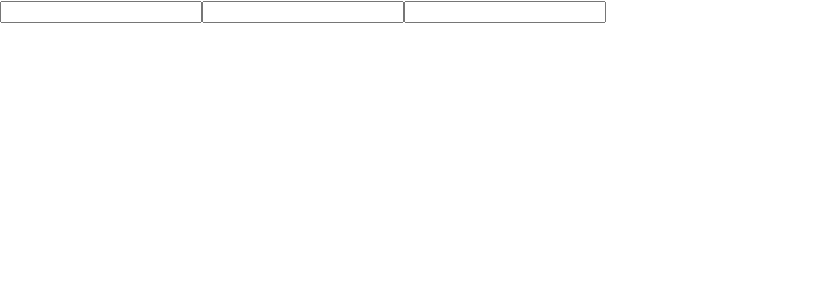
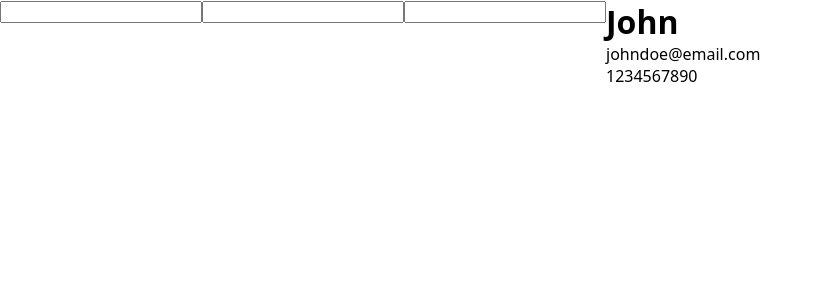
Before and after one commit to ImExtraPolite3/resume-builder, a React (Vite) app: page / in a window 1280 px wide. Shown: the top 300 px of the page, without its empty margins (0-823 px from the left). Built offline with nearby package versions, Linux system fonts and the light colour scheme.

Commit message:
complete general section

```diff
--- a/src/App.jsx
+++ b/src/App.jsx
@@ -1,14 +1,38 @@
+import { useState } from 'react';
 import GeneralInfo from './components/General';
 import UserOutput from './components/UserOutput';
 
 function App() {
+  const [general, setGeneral] = useState({
+    name: 'John',
+    email: 'johndoe@email.com',
+    phoneNumber: '1234567890',
+  });
+
+  const handleGeneral = (e) => {
+    const { id, value } = e.target;
+
+    setGeneral((prevText) => ({
+      ...prevText,
+      [id]: value,
+    }));
+  };
+
   return (
     <>
       <div className="user-input">
-        <GeneralInfo />
+        <div className="general-input">
+          <GeneralInfo onChange={handleGeneral} />
+        </div>
       </div>
       <div className="user-output">
-        <UserOutput />
+        <div className="general-output">
+          <UserOutput
+            generalName={general.name}
+            generalEmail={general.email}
+            generalPhoneNumber={general.phoneNumber}
+          />
+        </div>
       </div>
     </>
   );
--- a/src/components/General.jsx
+++ b/src/components/General.jsx
@@ -1,5 +1,5 @@
 const generalInfo = {
-  idName: ['full-name', 'email', 'phone-number'],
+  idName: ['name', 'email', 'phoneNumber'],
   type: ['text', 'email', 'number'],
 };
 
@@ -8,9 +8,7 @@ function CreateInfo({ idName, type, onChange }) {
 }
 
 export default function GeneralInfo({ onChange }) {
-  return (
-    <div className="general-info">
-      {generalInfo.idName.map((info, index) => {
+  return generalInfo.idName.map((info, index) => {
     return (
       <CreateInfo
         key={index}
@@ -19,7 +17,5 @@ export default function GeneralInfo({ onChange }) {
         onChange={onChange}
       />
     );
-      })}
-    </div>
-  );
+  });
 }
--- a/src/components/UserOutput.jsx
+++ b/src/components/UserOutput.jsx
@@ -1,20 +1,24 @@
-function GeneralOutput({ generalTitle, generalName, generalAge }) {
+function GeneralOutput({ generalName, generalEmail, generalPhoneNumber }) {
   return (
     <>
-      <h1>{generalTitle}</h1>
-      <p>{generalName}</p>
-      <p>{generalAge}</p>
+      <h1>{generalName}</h1>
+      <p>{generalEmail}</p>
+      <p>{generalPhoneNumber}</p>
     </>
   );
 }
 
-export default function UserOutput({ generalTitle, generalName, generalAge }) {
+export default function UserOutput({
+  generalName,
+  generalEmail,
+  generalPhoneNumber,
+}) {
   return (
     <>
       <GeneralOutput
-        generalTitle={generalTitle}
         generalName={generalName}
-        generalAge={generalAge}
+        generalEmail={generalEmail}
+        generalPhoneNumber={generalPhoneNumber}
       />
     </>
   );
```
Lines whose indentation alone changed are shown as unchanged.
